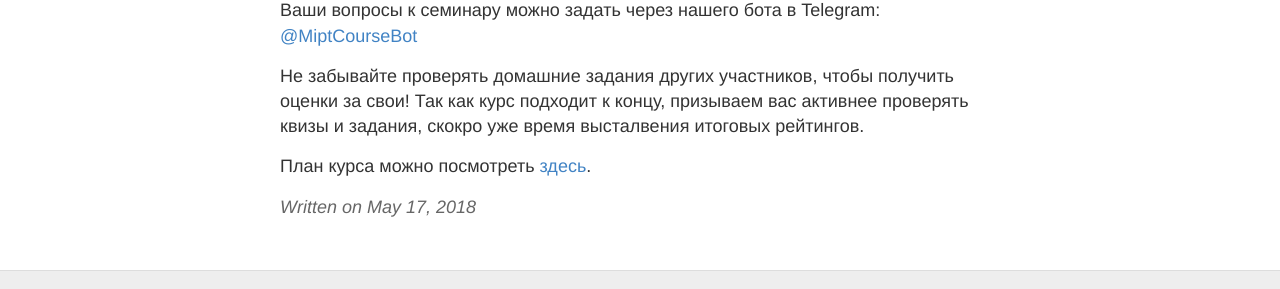
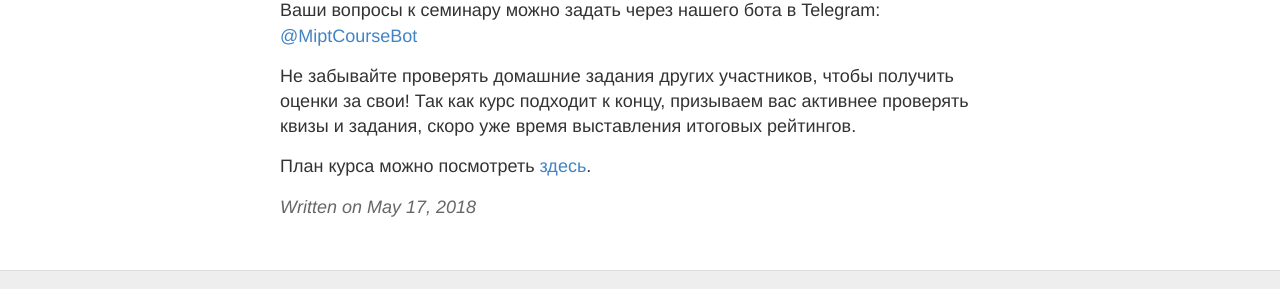
Before and after one commit to deepmipt/edu, a Jekyll site: the page built from _posts/2018-05-17-nlp210.md, in a window 1280 px wide. Shown: the part 523-812 px from the top of the page. Built offline with Jekyll 4.4.1, drawn with Linux system fonts in a browser that asks for light colours.

Commit message:
FIX: email & typos

```diff
--- a/_posts/2018-05-17-nlp210.md
+++ b/_posts/2018-05-17-nlp210.md
@@ -12,10 +12,10 @@ title: Задание к десятому занятию по курсу DL in N
 
 Задание к десятому занятию здесь: [quora.ipynb](https://github.com/deepmipt/deep-nlp-seminars/blob/master/seminar_09/quora.ipynb).
 
-К этому семинару должны быть готовы финальные отчеты по вашим проектам. Их нужно прислать на почту [valentin@ipavlov.ai](valentin@ipavlov.ai).
+К этому семинару должны быть готовы финальные отчеты по вашим проектам. Их нужно прислать на почту [valentin@ipavlov.ai](mailto:valentin@ipavlov.ai).
 
 Ваши вопросы к семинару можно задать через нашего бота в Telegram: [@MiptCourseBot](https://t.me/MiptCourseBot)
 
-Не забывайте проверять домашние задания других участников, чтобы получить оценки за свои! Так как курс подходит к концу, призываем вас активнее проверять квизы и задания, скокро уже время высталвения итоговых рейтингов.
+Не забывайте проверять домашние задания других участников, чтобы получить оценки за свои! Так как курс подходит к концу, призываем вас активнее проверять квизы и задания, скоро уже время выставления итоговых рейтингов.
 
 План курса можно посмотреть [здесь](../NLP/).
```
Also changed, not shown: _posts/2018-05-16-nlp29.md (+1 -1 lines).
